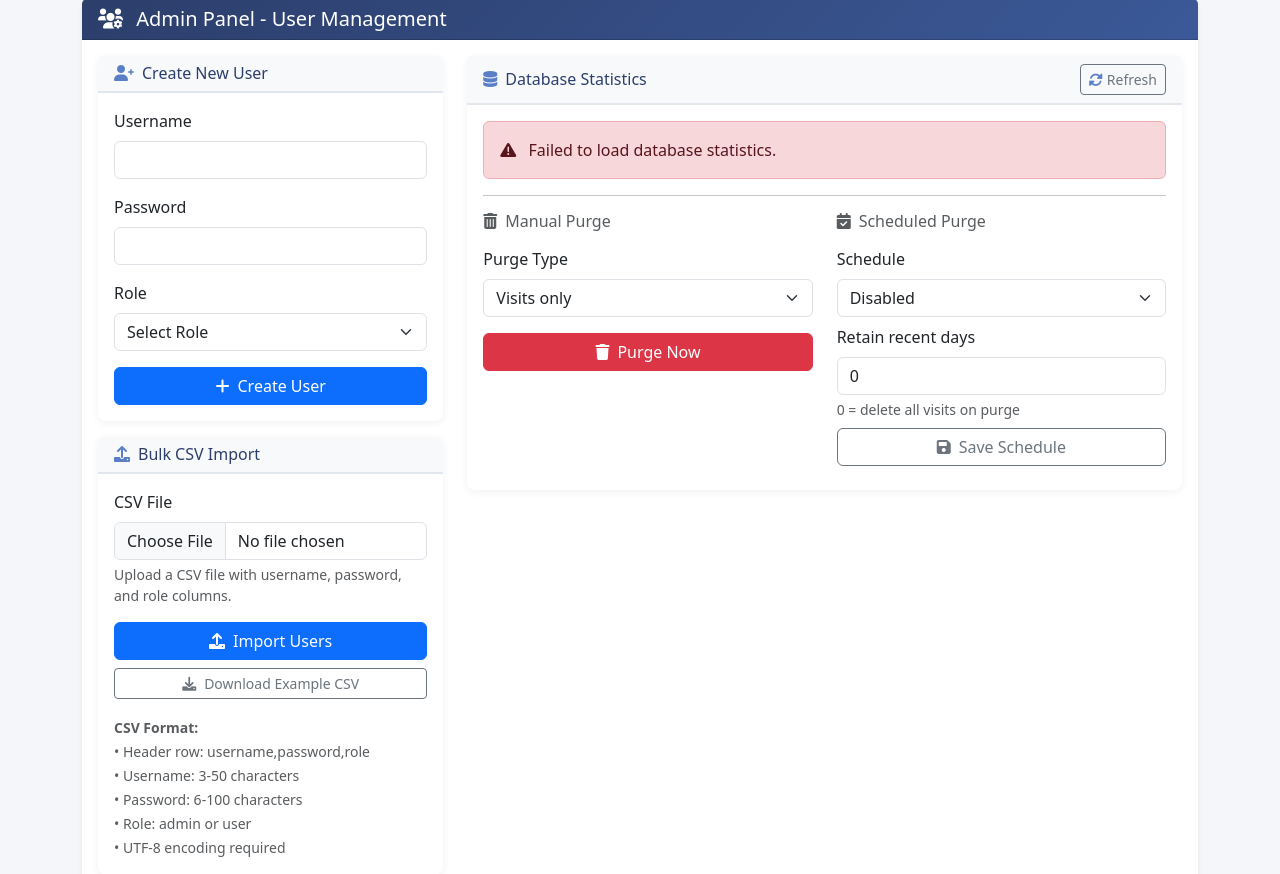
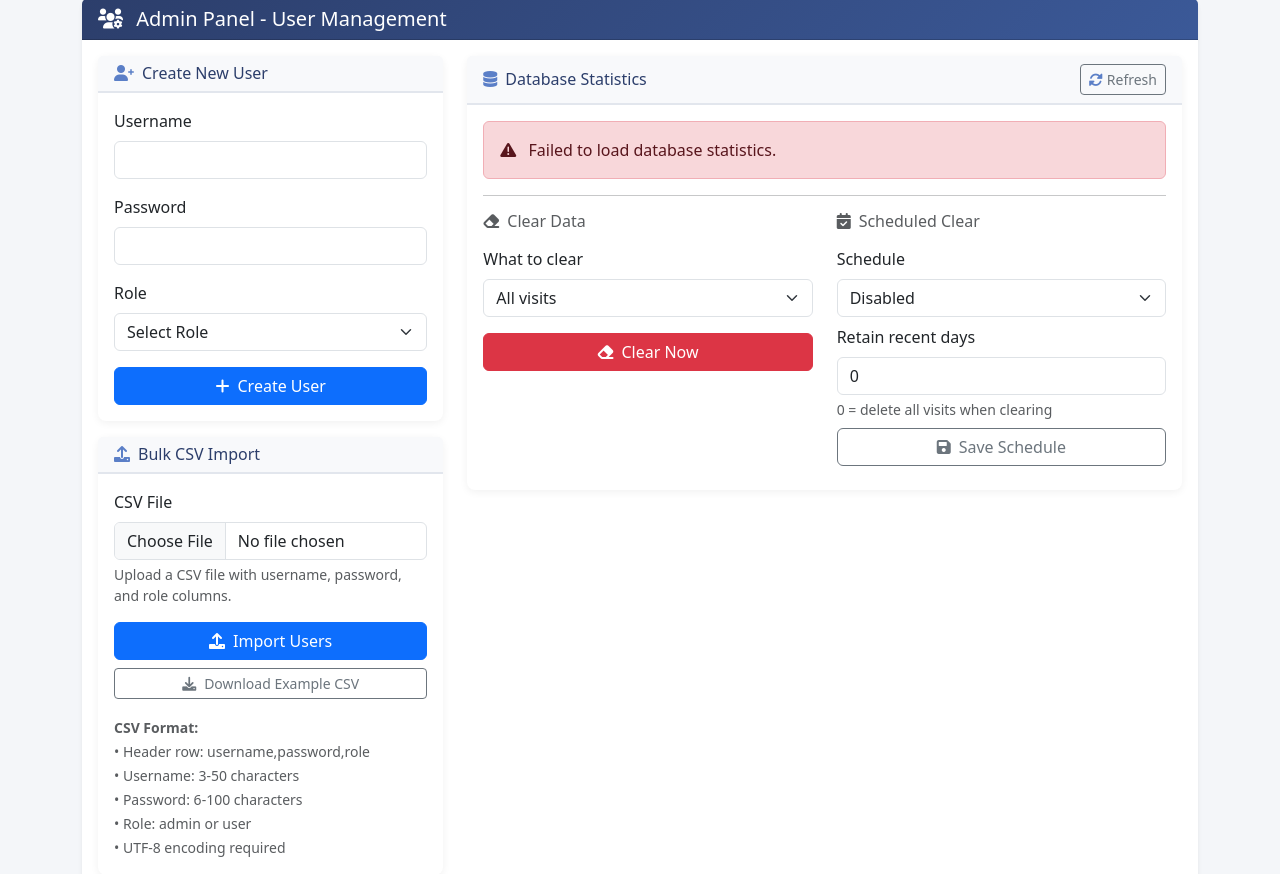
Before and after one commit to hefi46/BrowserReporterConsole, a FastAPI app: template backend/templates/admin.html in a window 1280 px wide. Shown: the part 81-955 px from the top of the page. Run offline with FastAPI, Linux system fonts and the light colour scheme; the template is opened without the code that fills it, so the values that code supplies are empty; parts of the project's set-up code (start-up, migrations or seed data) failed here and were passed over.

Commit message:
refactor: rename purge to clear data in UI and logs
Co-Authored-By: Claude Opus 4.6 <noreply@anthropic.com>

```diff
--- a/backend/main.py
+++ b/backend/main.py
@@ -84,7 +84,7 @@ async def _purge_scheduler():
 
                 # Purge is due
                 deleted = await purge_visits(db, retain_days=schedule.retain_days)
-                logger.info("Scheduled purge executed: %d visits deleted (retain=%d days, type=%s)",
+                logger.info("Scheduled clear executed: %d visits deleted (retain=%d days, type=%s)",
                             deleted, schedule.retain_days, schedule.schedule_type)
 
                 # Calculate next purge date
@@ -93,7 +93,7 @@ async def _purge_scheduler():
                 schedule.next_purge_at = _calculate_next_purge(schedule.schedule_type)
                 await db.commit()
         except Exception:
-            logger.exception("Purge scheduler error")
+            logger.exception("Clear data scheduler error")
 
 
 @asynccontextmanager
--- a/backend/routers/admin.py
+++ b/backend/routers/admin.py
@@ -523,17 +523,17 @@ async def admin_purge_data(
         if purge_type == "all":
             result = await purge_all_data(db)
             await db.commit()
-            logger.info("Admin purge: full data reset — %s", result)
+            logger.info("Admin clear data: full reset — %s", result)
             return {"success": True, "message": "Full data reset completed", **result}
         else:
             deleted = await purge_visits(db, retain_days=retain_days)
             await db.commit()
             label = f"older than {retain_days} days" if retain_days > 0 else "all"
-            logger.info("Admin purge: %d visits deleted (%s)", deleted, label)
-            return {"success": True, "message": f"{deleted:,} visits deleted", "visits_deleted": deleted}
+            logger.info("Admin clear data: %d visits deleted (%s)", deleted, label)
+            return {"success": True, "message": f"{deleted:,} visits cleared", "visits_deleted": deleted}
     except Exception as e:
         await db.rollback()
-        raise HTTPException(status_code=500, detail=f"Purge failed: {e}")
+        raise HTTPException(status_code=500, detail=f"Clear data failed: {e}")
 
 
 @router.get("/api/admin/purge-schedule")
@@ -575,7 +575,7 @@ async def admin_set_purge_schedule(
     await upsert_purge_schedule(db, schedule_type, retain_days, next_purge, admin_user.username)
     await db.commit()
 
-    logger.info("Purge schedule updated: type=%s, retain=%d days, next=%s, by=%s",
+    logger.info("Clear schedule updated: type=%s, retain=%d days, next=%s, by=%s",
                 schedule_type, retain_days, next_purge, admin_user.username)
 
     return {
--- a/backend/templates/admin.html
+++ b/backend/templates/admin.html
@@ -183,15 +183,15 @@
                                 Failed to load database statistics.
                             </div>
 
-                            <!-- Database Purge -->
+                            <!-- Clear Data -->
                             <hr class="my-3">
                             <div class="row">
                                 <div class="col-md-6">
-                                    <h6 class="text-muted mb-3"><i class="fas fa-trash-alt me-2"></i>Manual Purge</h6>
+                                    <h6 class="text-muted mb-3"><i class="fas fa-eraser me-2"></i>Clear Data</h6>
                                     <div class="mb-3">
-                                        <label for="purgeType" class="form-label">Purge Type</label>
+                                        <label for="purgeType" class="form-label">What to clear</label>
                                         <select class="form-select" id="purgeType">
-                                            <option value="visits">Visits only</option>
+                                            <option value="visits">All visits</option>
                                             <option value="visits_retain">Visits older than...</option>
                                             <option value="all">Full reset (visits + users + enrichment)</option>
                                         </select>
@@ -201,12 +201,12 @@
                                         <input type="number" class="form-control" id="purgeRetainDays" value="90" min="1" max="3650">
                                     </div>
                                     <button type="button" class="btn btn-danger w-100" id="purgeNowBtn">
-                                        <i class="fas fa-trash me-2"></i>Purge Now
+                                        <i class="fas fa-eraser me-2"></i>Clear Now
                                     </button>
                                     <div id="purgeResult" class="mt-2" style="display: none;"></div>
                                 </div>
                                 <div class="col-md-6">
-                                    <h6 class="text-muted mb-3"><i class="fas fa-calendar-check me-2"></i>Scheduled Purge</h6>
+                                    <h6 class="text-muted mb-3"><i class="fas fa-calendar-check me-2"></i>Scheduled Clear</h6>
                                     <div class="mb-2">
                                         <label for="scheduleType" class="form-label">Schedule</label>
                                         <select class="form-select" id="scheduleType">
@@ -220,7 +220,7 @@
                                     <div class="mb-2">
                                         <label for="scheduleRetainDays" class="form-label">Retain recent days</label>
                                         <input type="number" class="form-control" id="scheduleRetainDays" value="0" min="0" max="3650">
-                                        <div class="form-text">0 = delete all visits on purge</div>
+                                        <div class="form-text">0 = delete all visits when clearing</div>
                                     </div>
                                     <button type="button" class="btn btn-outline-secondary w-100 mb-2" id="saveScheduleBtn">
                                         <i class="fas fa-save me-2"></i>Save Schedule
@@ -582,11 +582,11 @@
 
         let confirmMsg;
         if (purgeType === 'all') {
-            confirmMsg = 'This will permanently delete ALL visits, users, and enrichment data. Dashboard login accounts will be preserved.\n\nAre you absolutely sure?';
+            confirmMsg = 'This will permanently clear ALL visits, users, and enrichment data. Dashboard login accounts will be preserved.\n\nAre you absolutely sure?';
         } else if (purgeType === 'visits_retain') {
-            confirmMsg = `This will permanently delete all visits older than ${retainDays} days. Continue?`;
+            confirmMsg = `This will permanently clear all visits older than ${retainDays} days. Continue?`;
         } else {
-            confirmMsg = 'This will permanently delete ALL visit records. Continue?';
+            confirmMsg = 'This will permanently clear ALL visit records. Continue?';
         }
         if (!confirm(confirmMsg)) return;
 
@@ -596,7 +596,7 @@
         resultDiv.style.display = 'none';
 
         try {
-            btn.innerHTML = '<i class="fas fa-spinner fa-spin me-2"></i>Purging...';
+            btn.innerHTML = '<i class="fas fa-spinner fa-spin me-2"></i>Clearing...';
             btn.disabled = true;
 
             const body = purgeType === 'all'
@@ -615,7 +615,7 @@
             resultDiv.innerHTML = `<div class="alert alert-success mb-0 small"><i class="fas fa-check-circle me-1"></i>${escapeHtml(result.message)}</div>`;
             loadDatabaseStats();
         } catch (error) {
-            console.error('Purge error:', error);
+            console.error('Clear data error:', error);
             resultDiv.style.display = 'block';
             resultDiv.innerHTML = `<div class="alert alert-danger mb-0 small"><i class="fas fa-exclamation-triangle me-1"></i>${escapeHtml(error.message)}</div>`;
         } finally {
@@ -640,15 +640,15 @@
     function updateScheduleInfo(schedule) {
         const info = document.getElementById('scheduleInfo');
         if (schedule.schedule_type === 'disabled') {
-            info.innerHTML = '<i class="fas fa-info-circle me-1"></i>No automatic purge scheduled';
+            info.innerHTML = '<i class="fas fa-info-circle me-1"></i>No automatic clear scheduled';
             return;
         }
         let html = '';
         if (schedule.next_purge_at) {
-            html += `<div><strong>Next purge:</strong> ${new Date(schedule.next_purge_at).toLocaleDateString()}</div>`;
+            html += `<div><strong>Next clear:</strong> ${new Date(schedule.next_purge_at).toLocaleDateString()}</div>`;
         }
         if (schedule.last_purge_at) {
-            html += `<div><strong>Last purge:</strong> ${new Date(schedule.last_purge_at).toLocaleDateString()}</div>`;
+            html += `<div><strong>Last clear:</strong> ${new Date(schedule.last_purge_at).toLocaleDateString()}</div>`;
         }
         if (schedule.updated_by) {
             html += `<div><strong>Set by:</strong> ${escapeHtml(schedule.updated_by)}</div>`;
```
